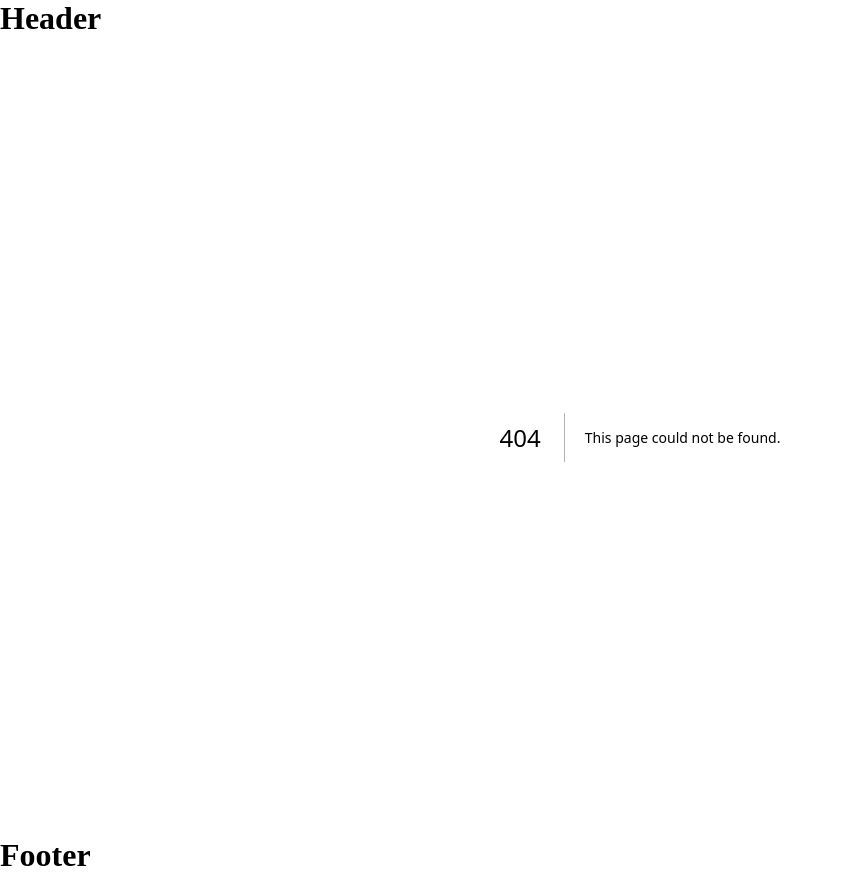
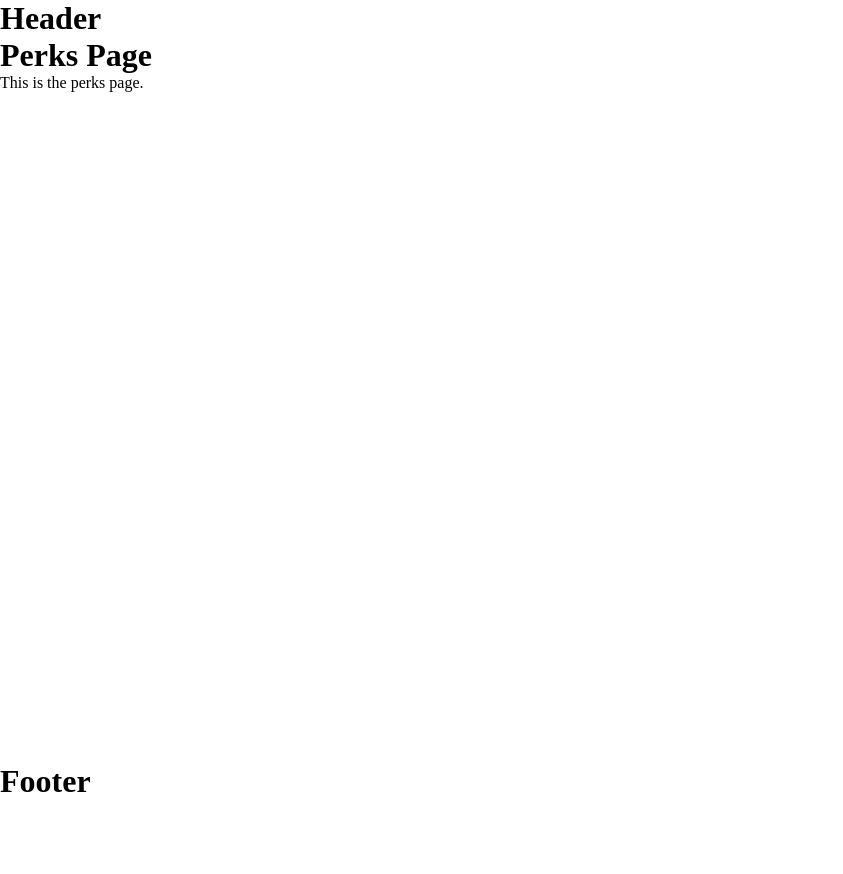
Before and after one commit to ChaosCantrip/LCBRealms, a Next.js app: page /perks in a window 1280 px wide. Before the commit this address had no page. Shown: the whole page, without its empty margins (0-843 px from the left). After the commit the page ends 800 px from the top, so only its background shows below. Built offline with nearby package versions, Linux system fonts and the light colour scheme.

Commit message:
Added basic Perks page

```diff
--- /dev/null
+++ b/src/app/perks/page.js
@@ -0,0 +1,8 @@
+export default function PerksPage() {
+    return (
+        <div>
+            <h1>Perks Page</h1>
+            <p>This is the perks page.</p>
+        </div>
+    );
+}
```
